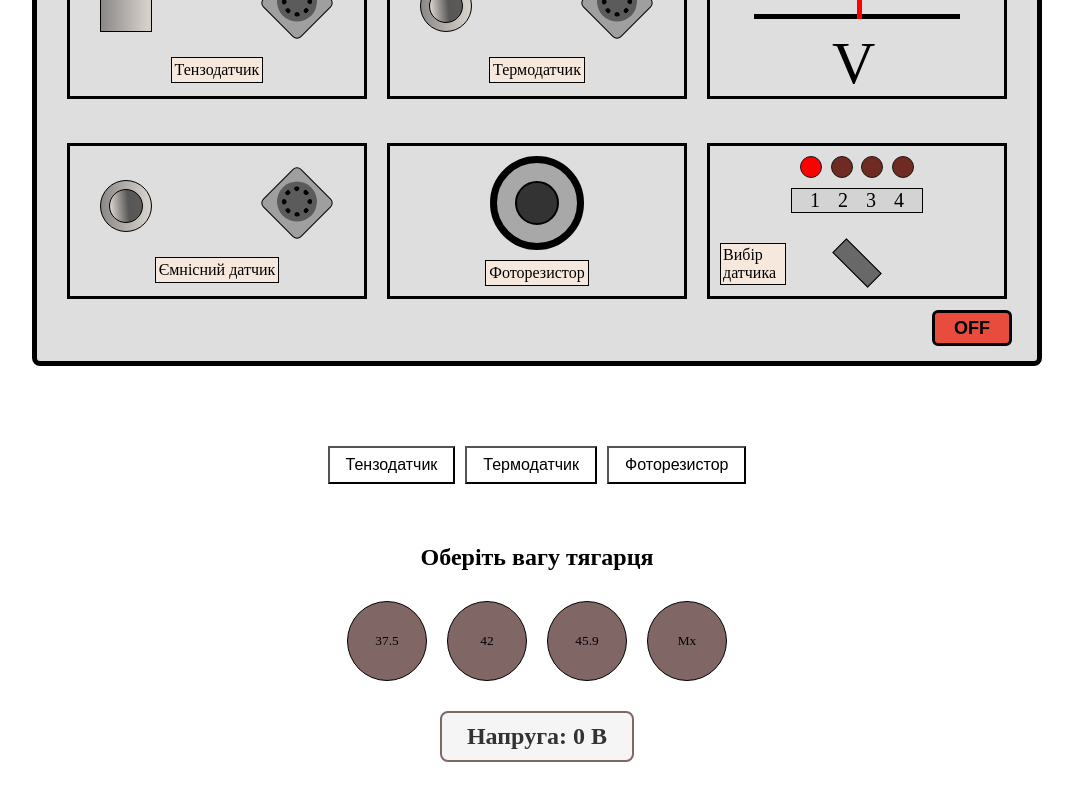
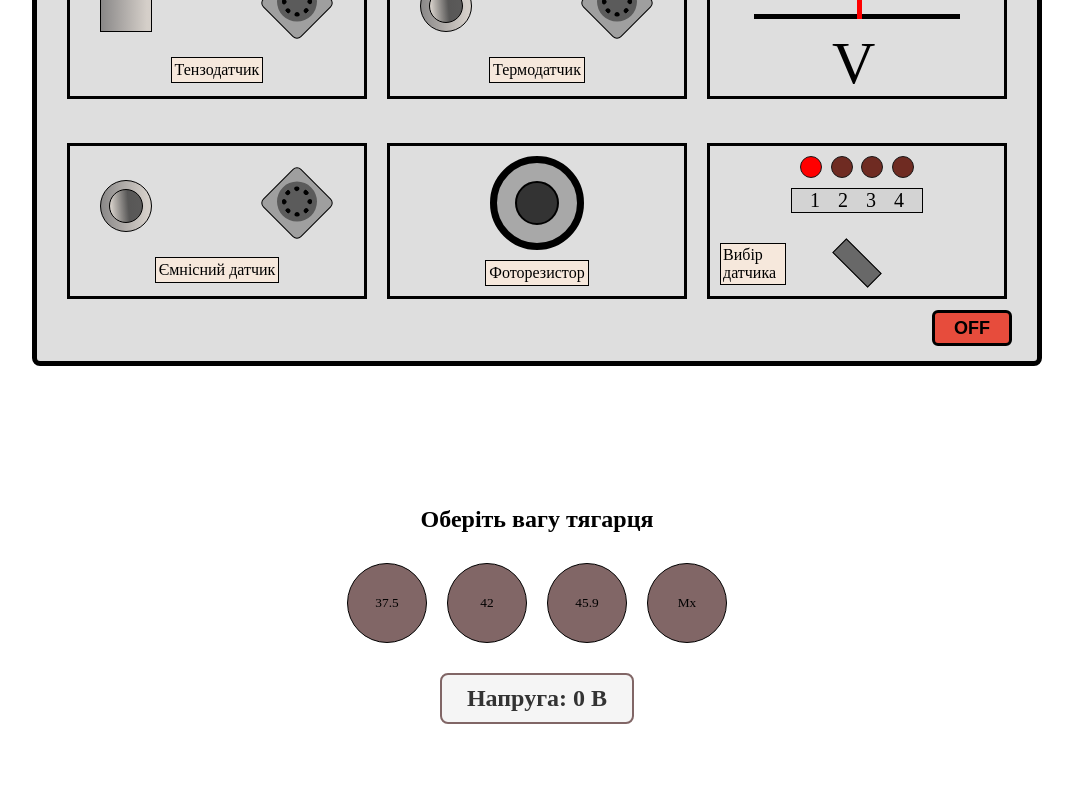
Before and after one commit to Aleksandr3377/labs, a React (Vite) app: page / in a window 1280 px wide. Shown: the part 980-1780 px from the top of the page, without its empty margins (103-1176 px from the left). Built offline with nearby package versions, Linux system fonts and the light colour scheme.

Commit message:
Update site structure according to new client requirements

```diff
--- a/src/page/Main.tsx
+++ b/src/page/Main.tsx
@@ -1,60 +1,56 @@
 import styles from "./Main.module.scss";
 import { Circles } from "../components/circles/Circles.tsx";
 import { Apparate } from "../components/apparate/Apparate.tsx";
-import { ApparateContextProvider } from "../components/apparate";
+import { ApparateContextProvider, useApparateContext } from "../components/apparate";
 import { Switch } from "../components/switch/Switch.tsx";
 import Weight from "../components/weight/Weight.tsx";
 import { ThermoSensor } from "../components/thermoSensor/ThermoSensor.tsx";
 import Header from "../components/header/Header.tsx";
 import "../i18n/i18n.tsx";
-import { useTranslation } from "react-i18next";
-import { useState } from "react";
 import { Instruction } from "../components/instruction/Instruction.tsx";
 
+const MainContent = () => {
+    const { currentToggle } = useApparateContext();
+
+    return (
+        <div className={styles.container}>
+            {/* 1й датчик - Тензодатчик (важки) */}
+            {currentToggle === 0 && <Weight />}
+
+            {/* 2й датчик - Термодатчик (чайник) */}
+            {currentToggle === 1 && <ThermoSensor />}
+
+            {currentToggle === 2 && (
+                <div style={{ marginTop: '30px', textAlign: 'center' }}>
+                    <img
+                        src={`${import.meta.env.BASE_URL}meme.png`}
+                        alt="Plans for Monday"
+                        style={{
+                            maxWidth: '400px',
+                            borderRadius: '12px',
+                            boxShadow: '0 4px 15px rgba(0,0,0,0.2)'
+                        }}
+                    />
+                </div>
+            )}
+
+            {/* 4й датчик - Фоторезистор */}
+            {currentToggle === 3 && <Circles />}
+        </div>
+    );
+};
+
 export const Main = () => {
-  const [selectedComponent, setSelectedComponent] = useState("WEIGHT");
-  const { t } = useTranslation();
-
     return (
         <div>
             <Header />
             <Instruction />
             <ApparateContextProvider>
                 <Apparate />
-
                 <Switch />
 
-          <div className={styles.buttonsPagination}>
-            <button onClick={() => setSelectedComponent("WEIGHT")}>
-              {t("model.strainGauge")}
-            </button>
-            <button onClick={() => setSelectedComponent("THERMOSENSOR")}>
-              {t("model.thermoSensor")}
-            </button>
-            <button onClick={() => setSelectedComponent("PHOTORESISTOR")}>
-              {t("model.photoresistor")}
-            </button>
-          </div>
-
-          <div className={styles.container}>
-            {selectedComponent === "WEIGHT" && (
-              <>
-                <Weight />
-              </>
-            )}
-
-            {selectedComponent === "THERMOSENSOR" && (
-              <>
-                <ThermoSensor />
-              </>
-            )}
-
-            {selectedComponent === "PHOTORESISTOR" && (
-              <>
-                <Circles />
-              </>
-            )}
-          </div>
+                {/* Кнопки видалено, логіка перемикання тепер тут */}
+                <MainContent />
             </ApparateContextProvider>
         </div>
     );
```
Lines whose indentation alone changed are shown as unchanged.
